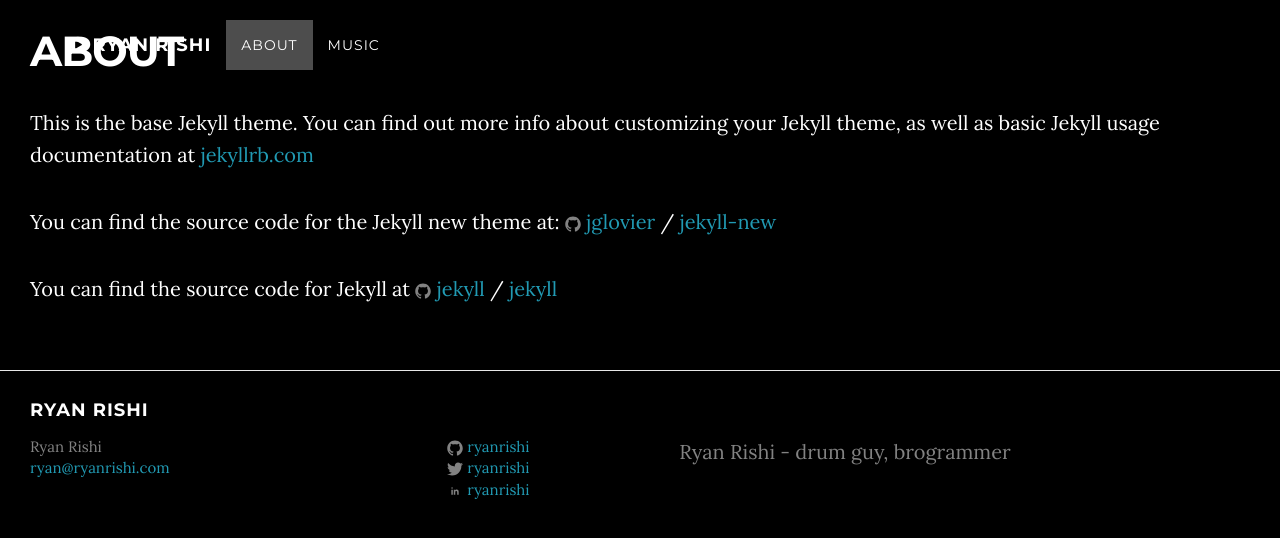
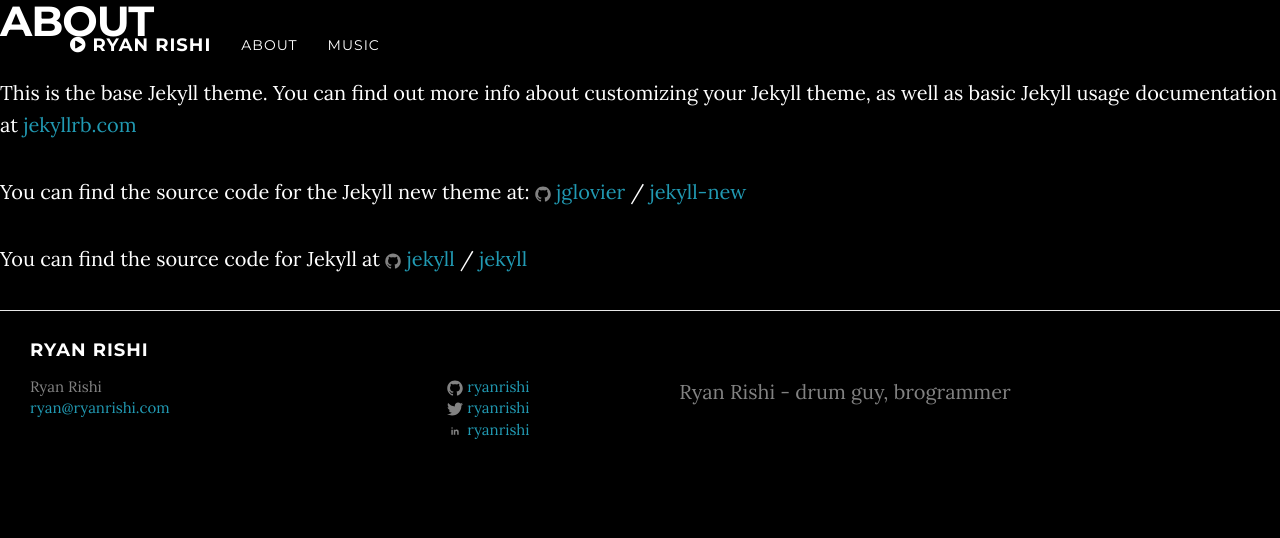
Before and after one commit to ryanrishi/ryanrishi.com, a Jekyll site: the page built from about.md, in a window 1280 px wide. Shown: the top 538 px of the page. Built offline with Jekyll 4.4.1, drawn with Linux system fonts in a browser that asks for light colours.

Commit message:
removed unused default jekyll stuff (page-content, wrapper)

```diff
--- a/_layouts/default.html
+++ b/_layouts/default.html
@@ -1,20 +1,9 @@
 <!DOCTYPE html>
 <html>
-
   {% include head.html %}
-
-  <body>
-
+  <body id="page-top" data-spy="scroll" data-target=".navbar-fixed-top">
     {% include header.html %}
-
-    <div class="page-content">
-      <div class="wrapper">
-        {{ content }}
-      </div>
-    </div>
-
+    {{ content }}
     {% include footer.html %}
-
   </body>
-
 </html>
```
